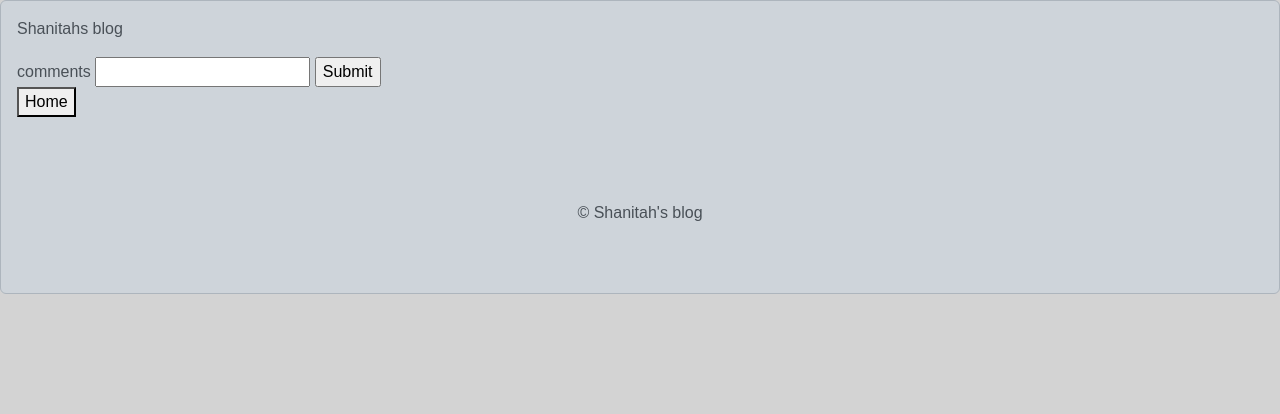
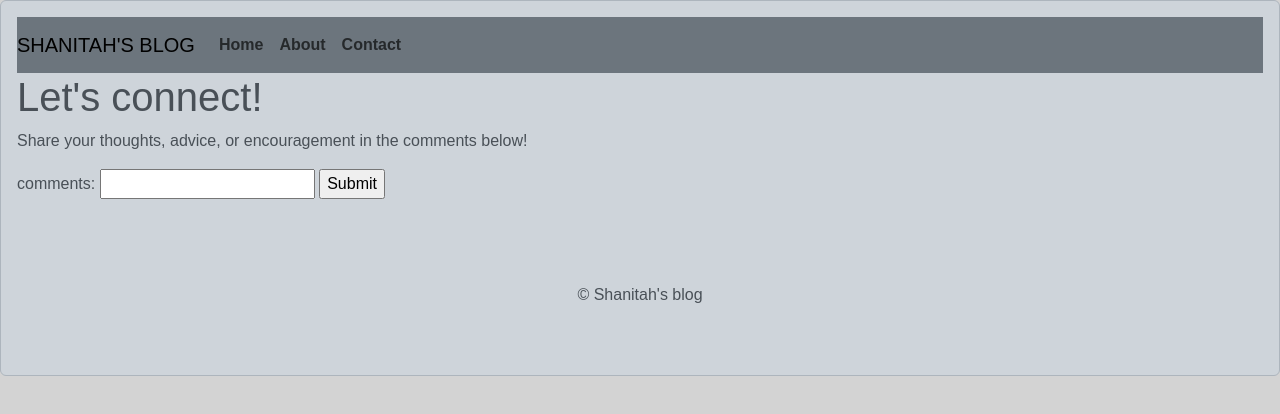
Before and after one commit to shanitah-nassolo/myblog, a plain HTML site: page contact.html in a window 1280 px wide. Drawn offline with nearby package versions, Linux system fonts and the light colour scheme.

Commit message:
all changes in my blog

```diff
--- a/contact.html
+++ b/contact.html
@@ -9,9 +9,27 @@
         <link rel="stylesheet" href="work.css">
 </head>
 <body>
-<p>Shanitahs blog</p>
+    <nav class="navbar navbar-expand-lg navbar-light bg-secondary">
+        <a class="navbar-brand" href="">SHANITAH'S BLOG</a>
+        <div class="collapse navbar-collapse" id="navbarNav">
+          <ul class="navbar-nav">
+            <li class="nav-item"><a class="nav-link" href="work.html"><b>Home</b></a></li>
+            <li class="nav-item"><a class="nav-link" href="About.html"><b>About</b></a></li>
+            <li class="nav-item"><a class="nav-link" href="contact.html"><b>Contact</b></a></li>
+          </ul>
+        </div>
+      </nav>
+
+
+
+
+
+<h1>Let's connect!
+</h1>
+<p>Share your thoughts, advice, or encouragement in the comments below!
+</p>
 <form>
-    <label for="comments">comments</label>
+    <label for="comments">comments:</label>
     <input type="text" id="comments" name="comments">
     <input type="submit" value="Submit">
 </form>
@@ -21,9 +39,7 @@
 
 
 
-<div>
-    <a href="work.html"><button>Home</button></a>
-</div>
+
     <footer class="footer mt-5 py-3 bg-muted">
         <div class="container">
             <p>&copy; Shanitah's blog</p>
--- a/work.css
+++ b/work.css
@@ -28,3 +28,6 @@ body{
   a {
     color: gray;
   }
+  navbar{
+    alignment:left;
+  }
```
Also changed, not shown: About.html (+11 -1 lines), work.html (+3 -3 lines), How-Internet.png (deleted), How-internet.jpg (added), internetworks.jpg.
